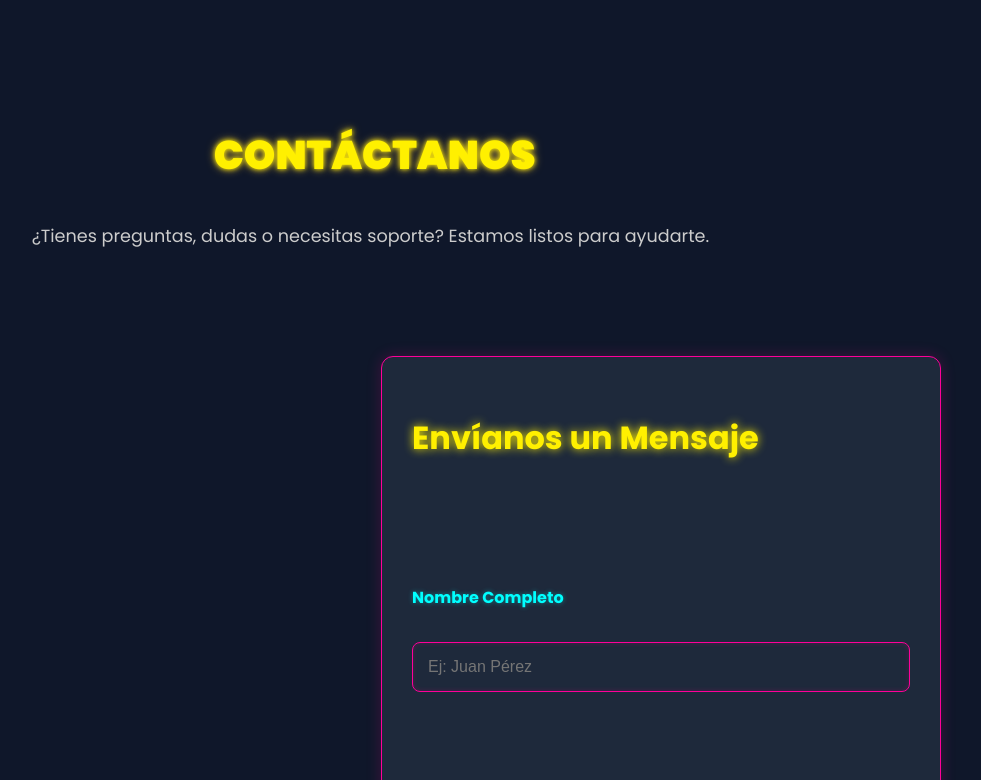
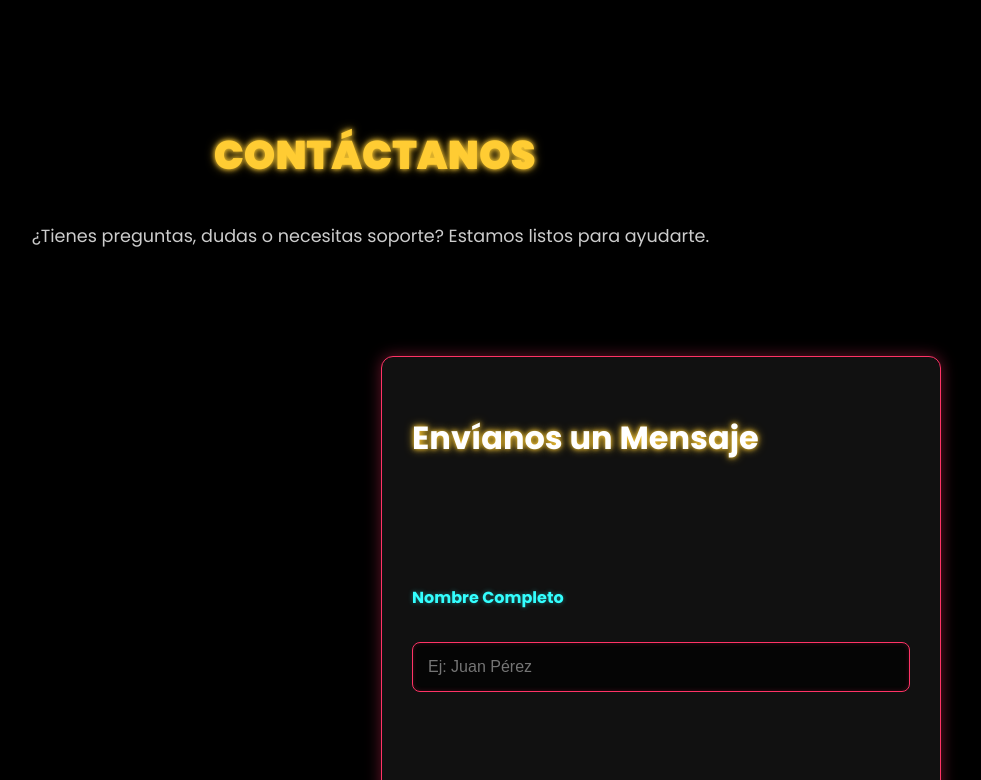
Before and after one commit to BZR-Admin/BullStreaming, a plain HTML site: page contacto.html in a window 1280 px wide. Shown: the part 220-1000 px from the top of the page, without its empty margins (279-1260 px from the left). Drawn offline with Linux system fonts and the light colour scheme; a small style sheet from the web is missing.

Commit message:
Update styleinf.css

```diff
--- a/styleinf.css
+++ b/styleinf.css
@@ -1,23 +1,14 @@
 /* ---------------------------------------------------------------- */
-/* ESTILOS DE PÁGINA ESPECÍFICOS DE CONTACTO */
+/* ESTILOS DE PÁGINA ESPECÍFICOS DE CONTACTO (styleinf.css) */
 /* ---------------------------------------------------------------- */
 
-/* Asumiendo que estas variables de color están definidas en style.css,
-   pero las redefinimos aquí para que el archivo sea autónomo si es necesario */
-:root {
-    --color-bg-dark: #0f172a;          /* Azul Oscuro (fondo principal) */
-    --color-bg-dark-secondary: #1e293b; /* Azul más claro (para tarjetas/inputs) */
-    --color-text-light: #f1f5f9;      /* Texto principal blanco/claro */
+/* NOTA IMPORTANTE: Este archivo NO redefine las variables globales de :root
+   para evitar conflictos con el style.css principal. Usa las variables
+   existentes: --color-secondary-bg, --color-neon-cyan, --color-neon-red, etc. */
 
-    /* Colores Neón */
-    --color-neon-cyan: #00ffff;
-    --color-neon-pink: #ff0099;
-    --color-neon-yellow: #fff000;
-}
 
 .section-title {
-    /* Asegurar que el título no interfiera */
-    text-align: center;
+    /* Sobrescribir margin-bottom del style.css principal para darle espacio al subtítulo */
     margin-bottom: 10px;
 }
 
@@ -49,17 +40,18 @@
 
 .form-section {
     padding: 30px;
-    background-color: var(--color-bg-dark-secondary);
+    /* Usa el fondo secundario de style.css (#111) */
+    background-color: var(--color-secondary-bg);
     border-radius: 12px;
-    /* Sombras sutiles usando el color neón pink */
-    box-shadow: 0 0 15px rgba(255, 0, 150, 0.2);
-    border: 1px solid var(--color-neon-pink);
+    /* Usa --color-neon-red para el borde y la sombra (tu color "pink" principal) */
+    box-shadow: 0 0 15px rgba(255, 51, 102, 0.4);
+    border: 1px solid var(--color-neon-red);
 }
 
 .form-title {
     font-size: 2rem;
-    color: var(--color-neon-yellow);
-    text-shadow: 0 0 10px var(--color-neon-yellow);
+    /* Usa tu color amarillo neón de style.css */
+    text-shadow: var(--shadow-neon-yellow);
     margin-bottom: 25px;
 }
 
@@ -73,27 +65,30 @@
     display: block;
     margin-bottom: 5px;
     font-weight: 700;
+    /* Usa tu color cian neón de style.css */
     color: var(--color-neon-cyan);
-    text-shadow: 0 0 5px rgba(0, 255, 255, 0.4);
+    text-shadow: 0 0 5px rgba(51, 255, 255, 0.4);
 }
 
 .input-group input,
 .input-group textarea {
     width: 100%;
     padding: 15px;
-    /* Uso del color secundario para los inputs */
-    background-color: var(--color-bg-dark-secondary);
-    border: 1px solid var(--color-neon-pink);
+    /* Fondo muy oscuro para contraste con el card */
+    background-color: #050505;
+    /* Usa tu color rojo neón */
+    border: 1px solid var(--color-neon-red);
     border-radius: 8px;
     color: var(--color-text-light);
     font-size: 1rem;
-    box-shadow: inset 0 0 5px rgba(255, 0, 150, 0.2);
+    box-shadow: inset 0 0 5px rgba(255, 51, 102, 0.2);
     transition: border-color 0.3s, box-shadow 0.3s;
 }
 
 .input-group input:focus,
 .input-group textarea:focus {
     outline: none;
+    /* Usa tu color cian neón */
     border-color: var(--color-neon-cyan);
     box-shadow: 0 0 10px var(--color-neon-cyan);
 }
@@ -115,15 +110,20 @@
     /* La tarjeta de información directa */
     padding: 30px;
     border-radius: 12px;
+    /* Usa tu fondo secundario de style.css (#111) */
+    background-color: var(--color-secondary-bg);
+    /* Borde cian neón */
     border: 2px solid var(--color-neon-cyan);
-    box-shadow: 0 0 20px rgba(0, 255, 255, 0.4);
+    box-shadow: var(--shadow-neon-cyan);
 }
 
 .info-title {
     font-size: 2rem;
-    color: var(--color-neon-pink);
-    text-shadow: 0 0 10px var(--color-neon-pink);
+    /* Usa tu color rojo neón */
+    color: var(--color-neon-red);
+    text-shadow: var(--shadow-neon-red);
     margin-bottom: 25px;
+    /* Usa tu color amarillo neón */
     border-bottom: 2px solid var(--color-neon-yellow);
     padding-bottom: 10px;
 }
@@ -139,6 +139,7 @@
     font-weight: 700;
     color: var(--color-neon-cyan);
     margin-right: 15px;
+    /* Asegura el ancho mínimo para alinear */
     min-width: 140px;
 }
 
@@ -167,7 +168,6 @@
     display: flex;
     align-items: center;
     gap: 20px;
-    /* Ajuste para que se vea mejor en móviles pequeños si se envuelve */
     flex-wrap: wrap;
 }
 
@@ -206,7 +206,19 @@
 }
 
 .social-icon:hover i {
-    /* El ícono se oscurece al hacer hover */
+    /* El ícono se oscurece al hacer hover (usando el color del fondo principal) */
     color: var(--color-bg-dark);
     transform: scale(1.1);
 }
+
+/* Media Query específico de contacto para tabletas (mantener el grid en 2 columnas si es posible) */
+@media (min-width: 769px) and (max-width: 1024px) {
+    .contact-grid {
+        grid-template-columns: 1fr 1fr;
+        gap: 20px;
+    }
+
+    .contact-item .label {
+        min-width: 100px;
+    }
+}
```
